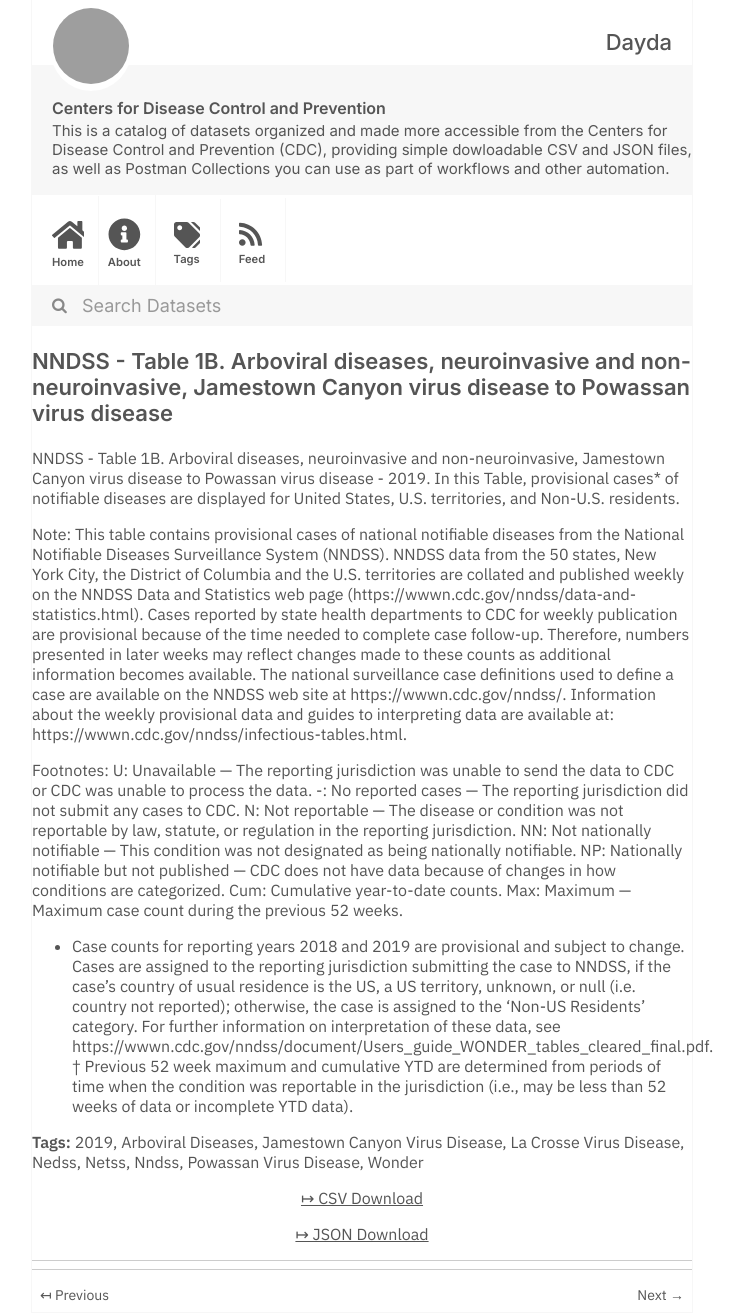
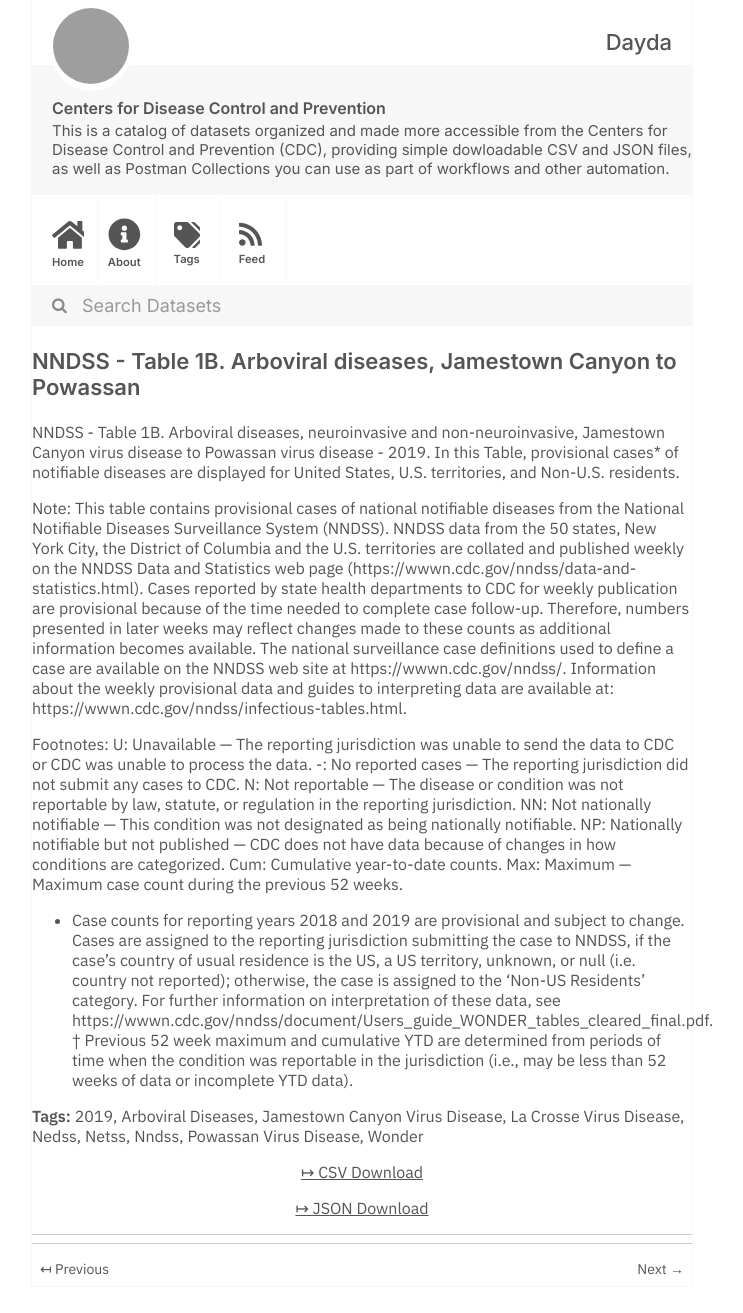
Before and after one commit to dayda-entities/centers-for-disease-control-and-prevention, a Jekyll site: the page built from _posts/2020-11-12-nndss-table-1b-arboviral-disea.md, in a window 1280 px wide. Shown: the whole page, without its empty margins (278-1021 px from the left). Built offline with Jekyll 4.4.1, drawn with Linux system fonts in a browser that asks for light colours; after the commit the page ends 1287 px from its top, so only the background shows below that; grey boxes are pictures that could not be loaded.

```diff
--- a/_posts/2020-11-12-nndss-table-1b-arboviral-disea.md
+++ b/_posts/2020-11-12-nndss-table-1b-arboviral-disea.md
@@ -1,9 +1,7 @@
 ---
-title: >-
-  NNDSS - Table 1B. Arboviral diseases, neuroinvasive and non-neuroinvasive,
-  Jamestown Canyon virus disease to Powassan virus disease
-created: '2020-11-12T12:13:40.532418'
-modified: '2021-04-21T19:18:41.713913'
+title: 'NNDSS - Table 1B. Arboviral diseases, Jamestown Canyon to Powassan'
+created: '2020-11-12T12:14:23.009823'
+modified: '2021-04-21T19:23:44.505743'
 state: active
 type: dataset
 tags:
@@ -17,8 +15,8 @@ tags:
   - Powassan Virus Disease
   - Wonder
 groups: []
-csv_url: 'https://data.cdc.gov/api/views/9gny-cbhc/rows.csv?accessType=DOWNLOAD'
-json_url: 'https://data.cdc.gov/api/views/9gny-cbhc/rows.json?accessType=DOWNLOAD'
+csv_url: 'https://data.cdc.gov/api/views/eez9-q5m5/rows.csv?accessType=DOWNLOAD'
+json_url: 'https://data.cdc.gov/api/views/eez9-q5m5/rows.json?accessType=DOWNLOAD'
 layout: post
 
 ---
```
